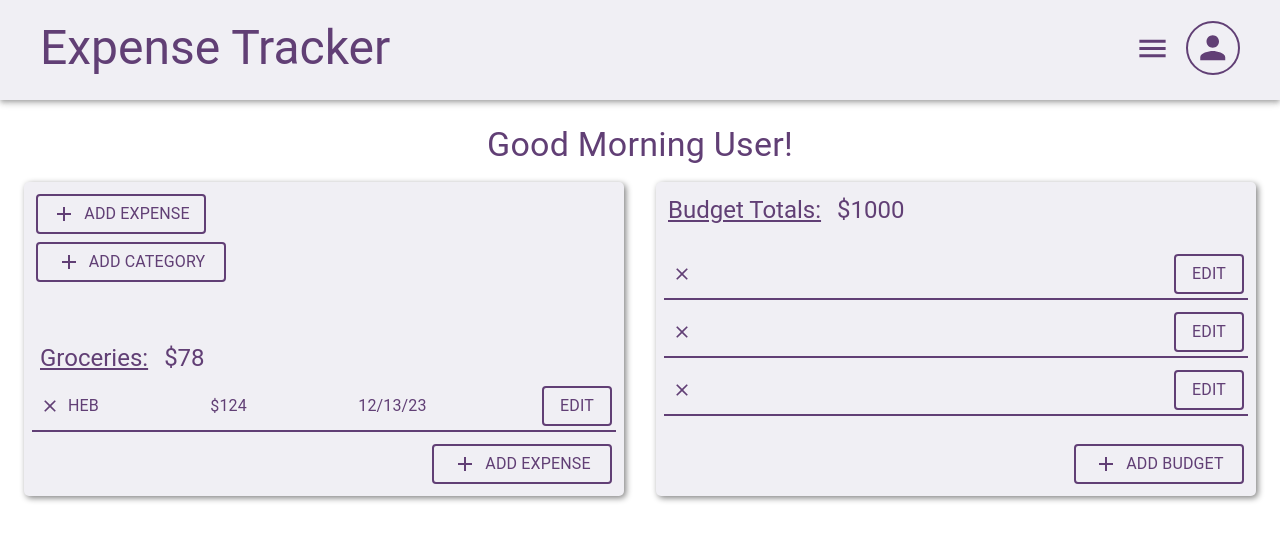
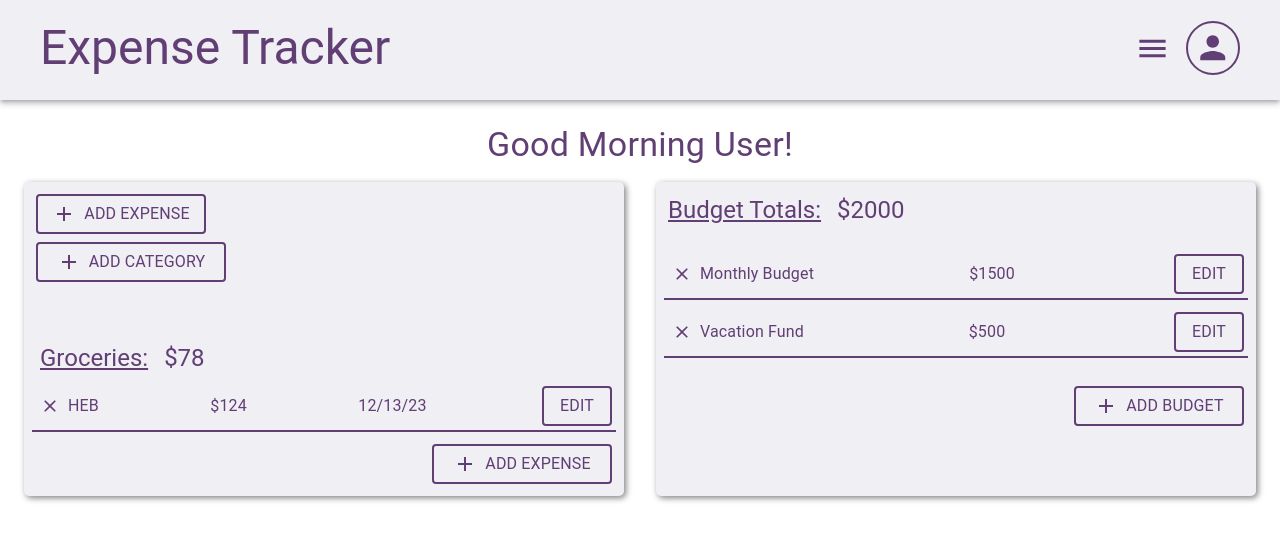
Before and after one commit to ctelfair20/expense-tracker, a React (Vite) app: page /dashboard in a window 1280 px wide. Shown: the top 540 px of the page. Built offline with nearby package versions, Linux system fonts and the light colour scheme.

Commit message:
incorporated placeholder data into budgetTable

```diff
--- a/src/components/Budget.tsx
+++ b/src/components/Budget.tsx
@@ -1,7 +1,7 @@
-import { Box, IconButton, Typography } from '@mui/material';
-import CloseIcon from '@mui/icons-material/Close';
-import CustomButton from './CustomButton';
-import { editCost } from '../handler-functions/buttons';
+import { Box, IconButton, Typography } from '@mui/material'
+import CloseIcon from '@mui/icons-material/Close'
+import CustomButton from './CustomButton'
+import { editCost } from '../handler-functions/buttons'
 
 type Props = {
   name: string,
@@ -26,7 +26,7 @@ const Budget = ({ name, total }: Props) => {
 
       {/* cost */}
       <Typography>
-        {total}
+        ${total}
       </Typography>
       <CustomButton expense='Edit' width='70px' onClick={editCost}></CustomButton>
     </Box>
--- a/src/components/BudgetTable.tsx
+++ b/src/components/BudgetTable.tsx
@@ -1,10 +1,25 @@
+// import { useContext } from 'react'
 import { Box, Typography } from '@mui/material'
 import AddIcon from '@mui/icons-material/Add'
-import Budget from "./Budget"
 import CustomButton from './CustomButton'
 import { addBudget } from '../handler-functions/buttons'
+// import { DataContext } from '../context/DataContext'
+import Budget from './Budget'
+import { budgets } from '../assets/placeholderData'
 
 const BudgetTable = () => {
+  // // uncomment when ready to use real data as well as the two imports needed
+  // const dataContext = useContext(DataContext);
+  // const budgets = dataContext.budgets;
+
+  const getBudgetTotal = () => {
+    const initialValue = 0;
+    return budgets.reduce(
+      (accumulator, currentValue) => accumulator + currentValue.total,
+      initialValue,
+    );
+  }
+
   return (
     <Box>
       <Box sx={{ display: 'flex', gap: 2, m: 0.5 }}>
@@ -12,13 +27,17 @@ const BudgetTable = () => {
           Budget Totals:
         </Typography>
         <Typography variant='h5' component='h3'>
-          $1000
+          ${getBudgetTotal().toString()}
         </Typography>
       </Box>
       <Box sx={{ my: 3 }}>
-        <Budget />
-        <Budget />
-        <Budget />
+        {
+          budgets.map(budget => {
+            return (
+              <Budget name={budget.name} total={budget.total} key={budget.id} />
+            )
+          })
+        }
       </Box>
       <Box sx={{ display: 'flex', justifyContent: 'flex-end' }}>
         <CustomButton expense='Add Budget' width='170px' icon={<AddIcon sx={{ pr: 1, color: "#613F75" }} />} onClick={addBudget} />
```
